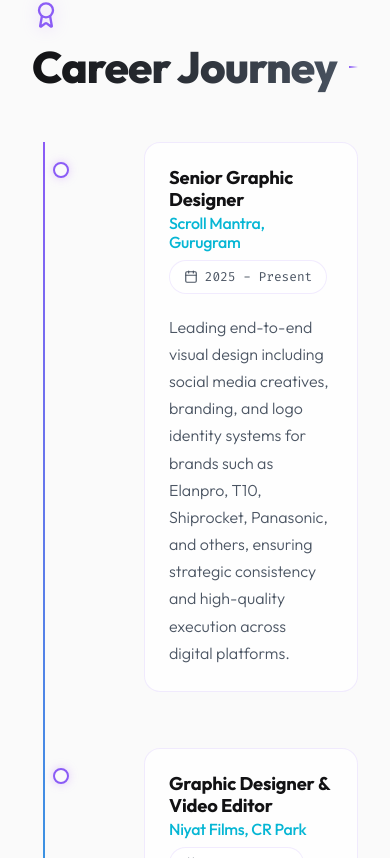
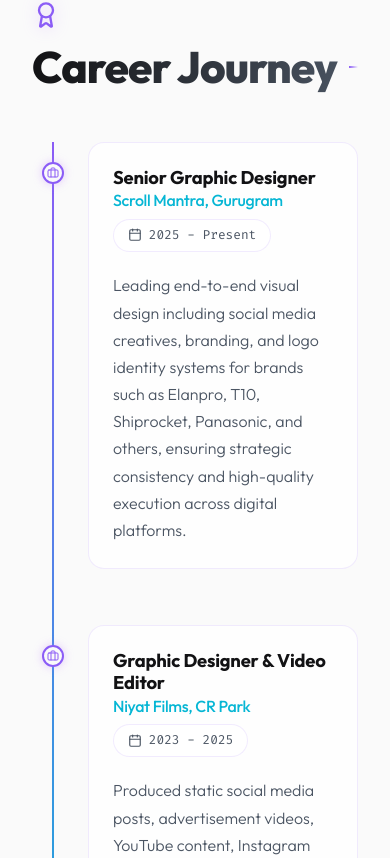
Before and after one commit to priyanshuverma2003/tanujguptaportfolio, a Next.js app: page / in a window 390 px wide. Shown: the part 3386-4244 px from the top of the page. Built offline with nearby package versions, Linux system fonts and the light colour scheme.

Commit message:
Optimize timeline spacing and align icons/cards in Experience component

```diff
--- a/src/components/Experience.css
+++ b/src/components/Experience.css
@@ -2,14 +2,14 @@
   position: relative;
   max-width: 900px;
   margin: 3rem auto 0;
-  padding-left: 10rem; /* More space for icons and line */
+  padding-left: 0;
 }
 
 .timeline-track {
   position: absolute;
   top: 0;
   bottom: 0;
-  left: 16px; /* Shift line slightly right to avoid overlapping icons */
+  left: 30px;
   width: 2px;
   background: linear-gradient(
     to bottom,
@@ -22,7 +22,7 @@
 .timeline-item {
   position: relative;
   margin-bottom: 3.5rem;
-  padding-left: 3rem; /* Prevent text overlapping the node icon */
+  padding-left: 5rem;
 }
 
 .timeline-item:last-child {
@@ -31,10 +31,10 @@
 
 .timeline-node {
   position: absolute;
-  left: -16px; /* Align node with the shifted vertical line */
+  left: 15px;
   top: 24px;
-  width: 24px;
-  height: 24px;
+  width: 32px;
+  height: 32px;
   border-radius: 50%;
   background: var(--background);
   border: 2px solid var(--primary);
@@ -51,13 +51,13 @@
   background: var(--secondary);
   border-color: var(--secondary);
   color: #000;
-  transform: translateX(11px) scale(1.2);
+  transform: scale(1.2);
   box-shadow: 0 0 20px rgba(34, 211, 238, 0.6);
 }
 
 .timeline-card {
   padding: 2rem;
-  margin-left: 2rem; /* Shift content right away from vertical line */
+  margin-left: 0;
   transition: transform var(--transition-normal);
 }
 
@@ -108,24 +108,21 @@
 
 /* Responsive Rules */
 @media (max-width: 768px) {
-  .experience-timeline {
-    padding-left: 2rem;
+  .timeline-track {
+    left: 20px;
   }
-  .timeline-track {
-    left: 11px; /* Align line with shifted node on mobile */
+  .timeline-item {
+    padding-left: 3.5rem;
   }
   .timeline-node {
-    left: -18px; /* Align node with the shifted vertical line on mobile */
+    left: 10px;
     top: 20px;
-    width: 16px;
-    height: 16px;
-    transform: translateX(7px);
-  }
-  .timeline-item:hover .timeline-node {
-    transform: translateX(7px) scale(1.2);
+    width: 22px;
+    height: 22px;
   }
   .timeline-node svg {
-    display: none; /* Hide icon inside small nodes on mobile */
+    width: 12px;
+    height: 12px;
   }
   .timeline-role {
     font-size: 1.15rem;
@@ -138,6 +135,6 @@
     gap: 0.5rem;
   }
   .timeline-item:hover .timeline-card {
-    transform: none; /* Disable shift effect on touch screens */
+    transform: none;
   }
 }
```
